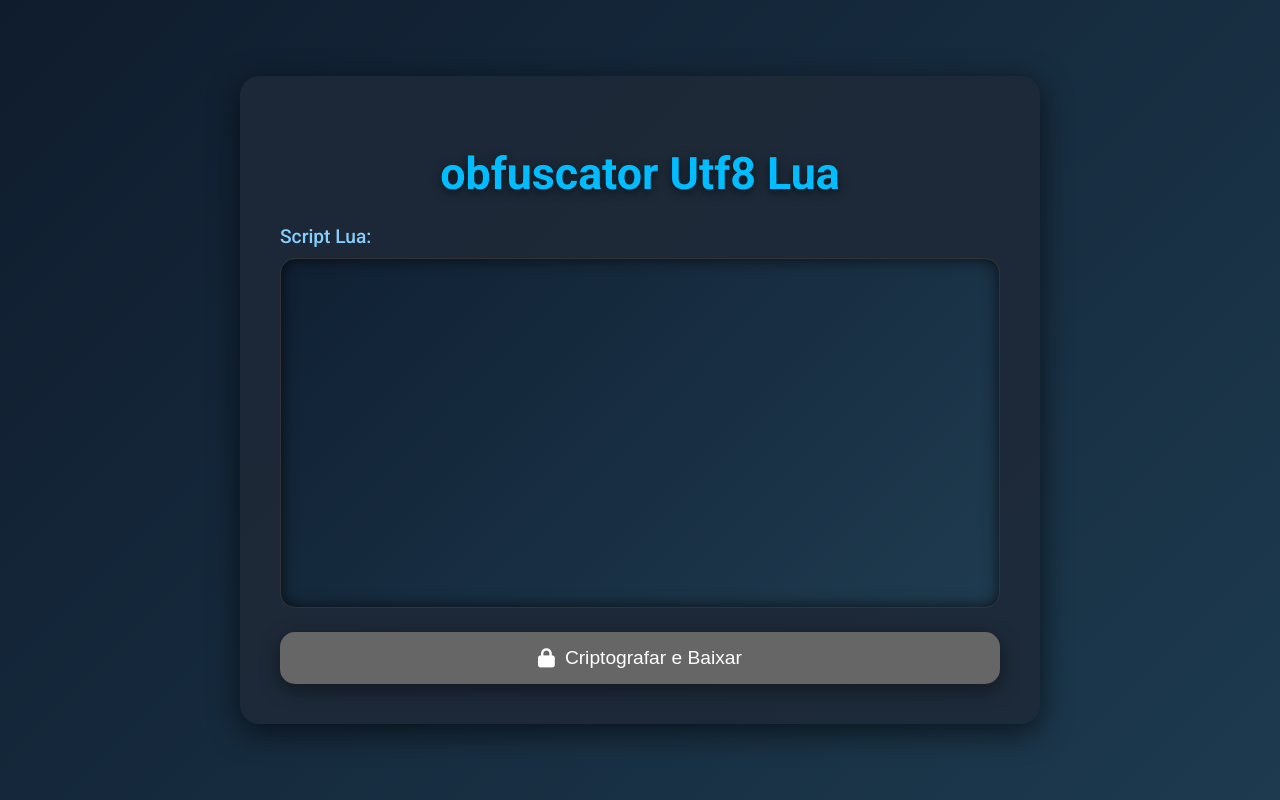
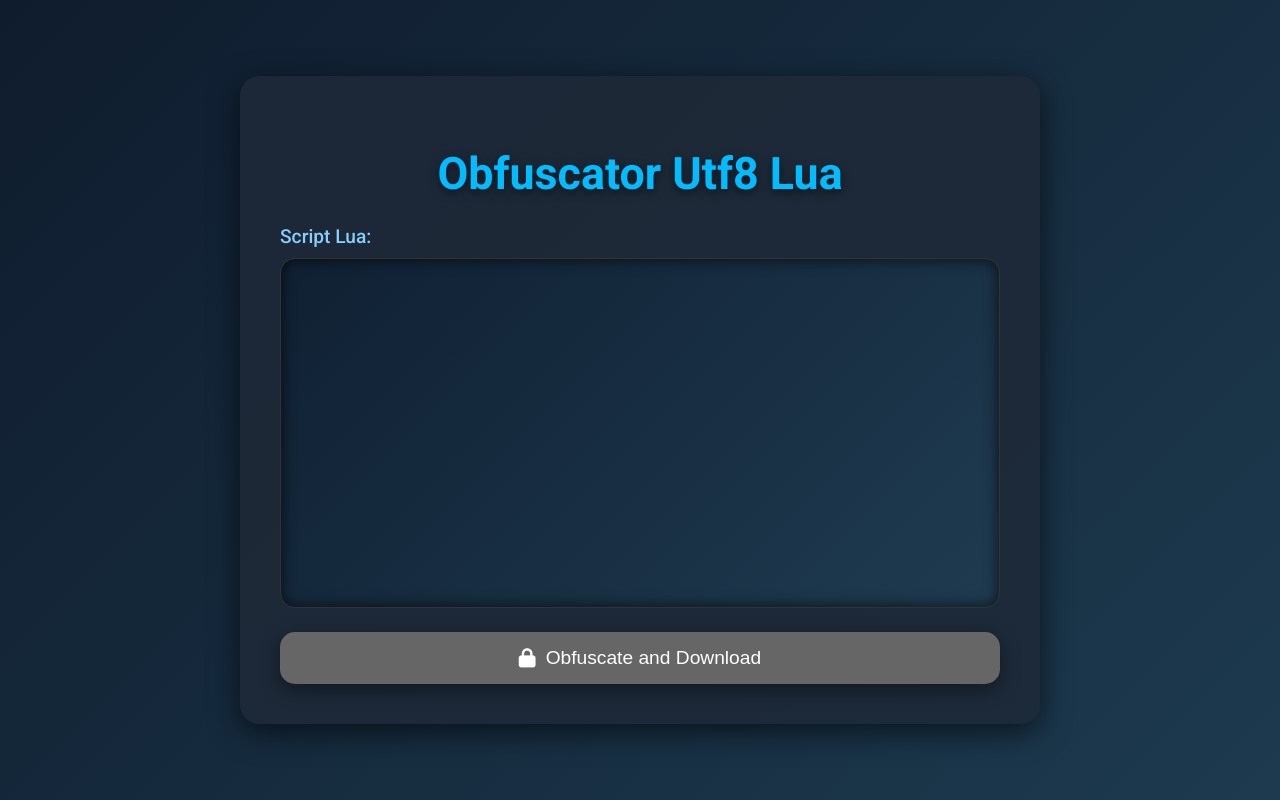
Before and after one commit to GabrielDev324/public, a plain HTML site: page index.html in a window 1280 px wide. Drawn offline with Linux system fonts and the light colour scheme.

Commit message:
Update index.html

```diff
--- a/index.html
+++ b/index.html
@@ -3,7 +3,7 @@
 <head>
     <meta charset="UTF-8">
     <meta name="viewport" content="width=device-width, initial-scale=1.0">
-    <title>obfuscator Utf8 Lua</title>
+    <title>Obfuscator Utf8 Lua</title>
     <link rel="stylesheet" href="https://fonts.googleapis.com/css2?family=Roboto:wght@400;500;700&display=swap">
     <link rel="stylesheet" href="https://cdnjs.cloudflare.com/ajax/libs/font-awesome/6.0.0-beta3/css/all.min.css">
     <style>
@@ -184,12 +184,12 @@
     </div>
 
     <div class="container" id="mainContent">
-        <h1>obfuscator Utf8 Lua</h1>
+        <h1>Obfuscator Utf8 Lua</h1>
         <form id="encryptForm">
             <label for="script">Script Lua:</label>
             <textarea id="script" name="script" required></textarea>
             <button type="button" id="encryptButton" onclick="encryptScript()" disabled>
-                <i class="fas fa-lock"></i> Criptografar e Baixar
+                <i class="fas fa-lock"></i> Obfuscate and Download
             </button>
         </form>
     </div>
```
